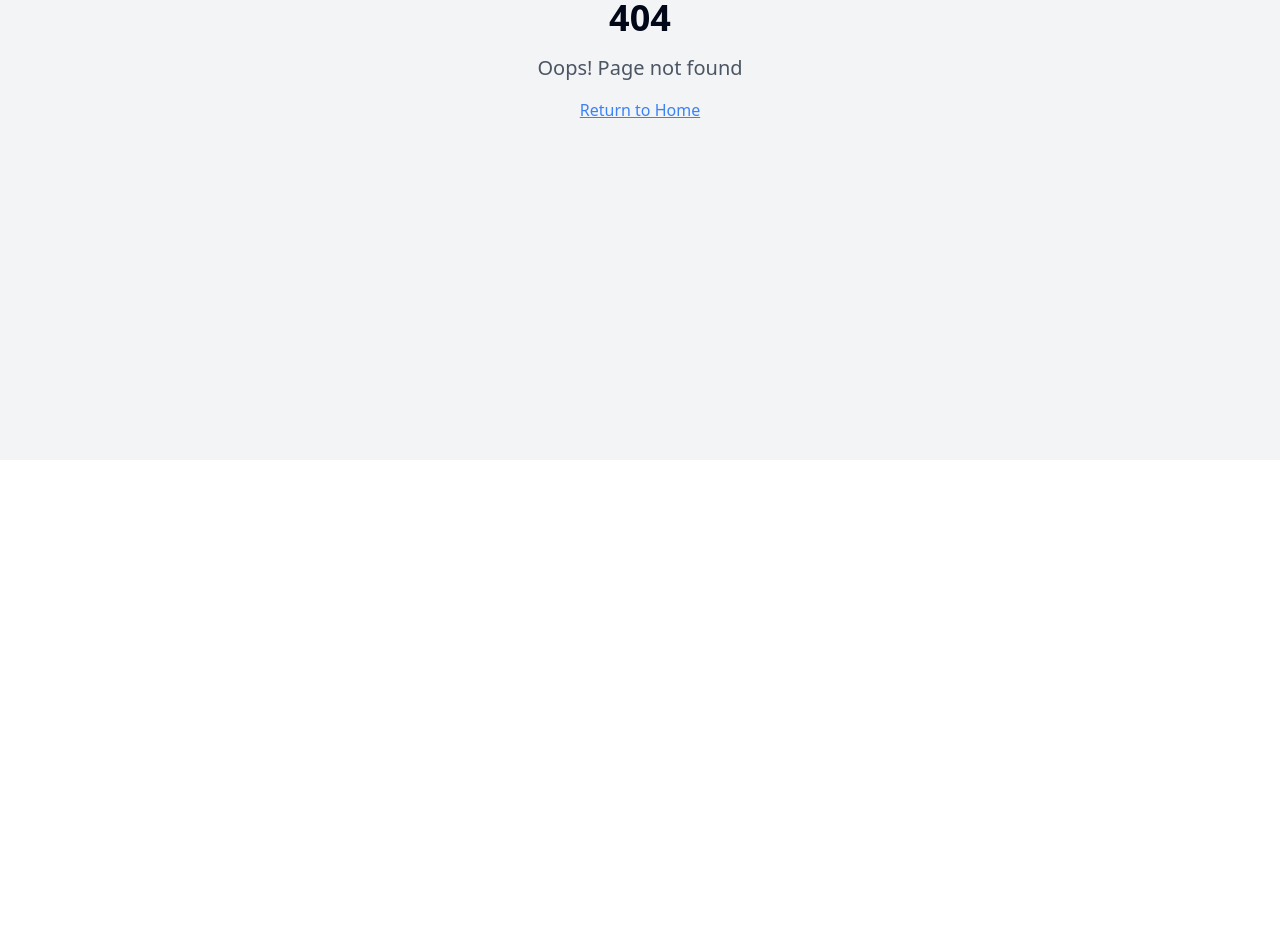
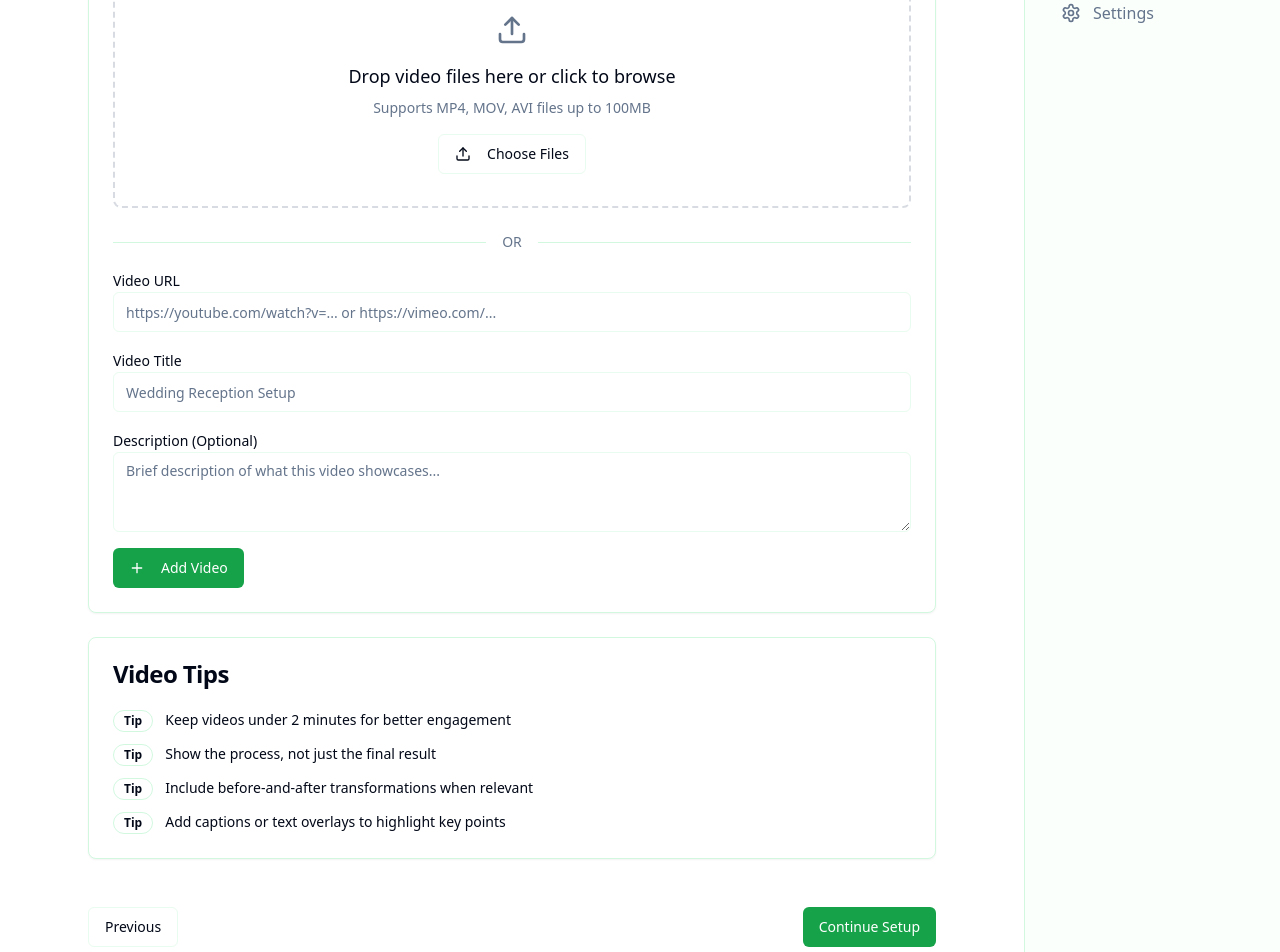
Before and after one commit to pinaflo/eventease-orchestra-platform, a React (Vite) app: page /dashboard/vendor-videos in a window 1280 px wide. Before the commit this address had no page. Shown: the part 340-1292 px from the top of the page. Before the commit the page ends 800 px from the top, so only its background shows below. Built offline with nearby package versions, Linux system fonts and the light colour scheme.

Commit message:
Add Video page for vendors
Created `src/pages/EventVendorVideo.tsx` for vendors to upload videos showcasing their services. Added a route for this new page in `src/App.tsx` and a "Next: Videos" button in `src/pages/EventVendorAvailability.tsx` to link to it.

```diff
--- a/src/App.tsx
+++ b/src/App.tsx
@@ -18,6 +18,7 @@ import VendorNetwork from "./pages/VendorNetwork";
 import EventVendorSetup from "./pages/EventVendorSetup";
 import EventVendorAvailability from "./pages/EventVendorAvailability";
 import EventVendorGallery from "./pages/EventVendorGallery";
+import EventVendorVideos from "./pages/EventVendorVideos";
 
 const queryClient = new QueryClient();
 
@@ -36,6 +37,7 @@ const App = () => (
             <Route path="vendor-setup" element={<EventVendorSetup />} />
             <Route path="vendor-availability" element={<EventVendorAvailability />} />
             <Route path="vendor-gallery" element={<EventVendorGallery />} />
+            <Route path="vendor-videos" element={<EventVendorVideos />} />
             <Route path="event-pricing" element={<EventPricing />} />
             <Route path="event-host" element={<EventHost />} />
             <Route path="event-agenda" element={<EventAgenda />} />
--- a/src/pages/EventVendorGallery.tsx
+++ b/src/pages/EventVendorGallery.tsx
@@ -288,18 +288,15 @@ const EventVendorGallery = () => {
       )}
 
       {/* Actions */}
-      <div className="flex gap-4">
-        <Button onClick={handleSave} className="flex-1">
-          Save Gallery
-        </Button>
+      <div className="flex justify-between">
         <Button variant="outline" asChild>
           <Link to="/dashboard/vendor-availability">
-            Back to Availability
+            Previous
           </Link>
         </Button>
-        <Button variant="secondary" asChild>
-          <Link to="/dashboard/vendor-setup">
-            Complete Setup
+        <Button asChild>
+          <Link to="/dashboard/vendor-videos">
+            Next: Service Videos
           </Link>
         </Button>
       </div>
--- /dev/null
+++ b/src/pages/EventVendorVideos.tsx
@@ -0,0 +1,236 @@
+import { useState } from "react";
+import { Card, CardContent, CardDescription, CardHeader, CardTitle } from "@/components/ui/card";
+import { Button } from "@/components/ui/button";
+import { Input } from "@/components/ui/input";
+import { Label } from "@/components/ui/label";
+import { Textarea } from "@/components/ui/textarea";
+import { Badge } from "@/components/ui/badge";
+import { useToast } from "@/hooks/use-toast";
+import { Upload, Video, Play, Plus, X } from "lucide-react";
+
+const EventVendorVideos = () => {
+  const { toast } = useToast();
+  const [videoUrl, setVideoUrl] = useState("");
+  const [videoTitle, setVideoTitle] = useState("");
+  const [videoDescription, setVideoDescription] = useState("");
+  const [videos, setVideos] = useState<Array<{
+    id: string;
+    title: string;
+    description: string;
+    url: string;
+    thumbnail: string;
+  }>>([]);
+
+  const handleAddVideo = () => {
+    if (!videoUrl || !videoTitle) {
+      toast({
+        title: "Missing Information",
+        description: "Please provide both video URL and title.",
+        variant: "destructive",
+      });
+      return;
+    }
+
+    const newVideo = {
+      id: Date.now().toString(),
+      title: videoTitle,
+      description: videoDescription,
+      url: videoUrl,
+      thumbnail: "/placeholder.svg"
+    };
+
+    setVideos([...videos, newVideo]);
+    setVideoUrl("");
+    setVideoTitle("");
+    setVideoDescription("");
+
+    toast({
+      title: "Video Added",
+      description: "Video has been added to your showcase.",
+    });
+  };
+
+  const handleRemoveVideo = (id: string) => {
+    setVideos(videos.filter(video => video.id !== id));
+  };
+
+  const handleFileUpload = () => {
+    toast({
+      title: "Storage Setup Required",
+      description: "Video upload functionality will be available once storage is configured.",
+      variant: "destructive",
+    });
+  };
+
+  return (
+    <div className="container mx-auto p-6 max-w-4xl">
+      <div className="mb-8">
+        <h1 className="text-3xl font-bold mb-2">Service Videos</h1>
+        <p className="text-muted-foreground">Add videos to highlight your services in action</p>
+      </div>
+
+      <div className="grid gap-6">
+        {/* Video Upload Section */}
+        <Card>
+          <CardHeader>
+            <CardTitle className="flex items-center gap-2">
+              <Video className="w-5 h-5" />
+              Upload Videos
+            </CardTitle>
+            <CardDescription>
+              Showcase your work with videos that demonstrate your skills and services
+            </CardDescription>
+          </CardHeader>
+          <CardContent className="space-y-6">
+            {/* File Upload */}
+            <div
+              className="border-2 border-dashed border-muted-foreground/25 rounded-lg p-8 text-center cursor-pointer hover:border-muted-foreground/50 transition-colors"
+              onClick={handleFileUpload}
+            >
+              <Upload className="w-8 h-8 mx-auto mb-4 text-muted-foreground" />
+              <p className="text-lg font-medium mb-2">Drop video files here or click to browse</p>
+              <p className="text-sm text-muted-foreground mb-4">
+                Supports MP4, MOV, AVI files up to 100MB
+              </p>
+              <Button variant="outline">
+                <Upload className="w-4 h-4 mr-2" />
+                Choose Files
+              </Button>
+            </div>
+
+            {/* Video URL Input */}
+            <div className="space-y-4">
+              <div className="flex items-center gap-4 text-sm text-muted-foreground">
+                <div className="flex-1 h-px bg-border"></div>
+                <span>OR</span>
+                <div className="flex-1 h-px bg-border"></div>
+              </div>
+
+              <div className="grid gap-4">
+                <div>
+                  <Label htmlFor="video-url">Video URL</Label>
+                  <Input
+                    id="video-url"
+                    type="url"
+                    placeholder="https://youtube.com/watch?v=... or https://vimeo.com/..."
+                    value={videoUrl}
+                    onChange={(e) => setVideoUrl(e.target.value)}
+                  />
+                </div>
+
+                <div>
+                  <Label htmlFor="video-title">Video Title</Label>
+                  <Input
+                    id="video-title"
+                    placeholder="Wedding Reception Setup"
+                    value={videoTitle}
+                    onChange={(e) => setVideoTitle(e.target.value)}
+                  />
+                </div>
+
+                <div>
+                  <Label htmlFor="video-description">Description (Optional)</Label>
+                  <Textarea
+                    id="video-description"
+                    placeholder="Brief description of what this video showcases..."
+                    rows={3}
+                    value={videoDescription}
+                    onChange={(e) => setVideoDescription(e.target.value)}
+                  />
+                </div>
+
+                <Button onClick={handleAddVideo} className="w-fit">
+                  <Plus className="w-4 h-4 mr-2" />
+                  Add Video
+                </Button>
+              </div>
+            </div>
+          </CardContent>
+        </Card>
+
+        {/* Video Gallery */}
+        {videos.length > 0 && (
+          <Card>
+            <CardHeader>
+              <CardTitle>Your Video Showcase</CardTitle>
+              <CardDescription>
+                {videos.length} video{videos.length !== 1 ? 's' : ''} in your portfolio
+              </CardDescription>
+            </CardHeader>
+            <CardContent>
+              <div className="grid gap-4 md:grid-cols-2">
+                {videos.map((video) => (
+                  <div key={video.id} className="relative group">
+                    <div className="aspect-video bg-muted rounded-lg overflow-hidden relative">
+                      <img
+                        src={video.thumbnail}
+                        alt={video.title}
+                        className="w-full h-full object-cover"
+                      />
+                      <div className="absolute inset-0 bg-black/50 flex items-center justify-center">
+                        <Play className="w-12 h-12 text-white" />
+                      </div>
+                      <Button
+                        variant="destructive"
+                        size="icon"
+                        className="absolute top-2 right-2 opacity-0 group-hover:opacity-100 transition-opacity"
+                        onClick={() => handleRemoveVideo(video.id)}
+                      >
+                        <X className="w-4 h-4" />
+                      </Button>
+                    </div>
+                    <div className="mt-2">
+                      <h4 className="font-medium">{video.title}</h4>
+                      {video.description && (
+                        <p className="text-sm text-muted-foreground mt-1">{video.description}</p>
+                      )}
+                    </div>
+                  </div>
+                ))}
+              </div>
+            </CardContent>
+          </Card>
+        )}
+
+        {/* Tips Section */}
+        <Card>
+          <CardHeader>
+            <CardTitle>Video Tips</CardTitle>
+          </CardHeader>
+          <CardContent>
+            <div className="grid gap-3 text-sm">
+              <div className="flex gap-3">
+                <Badge variant="outline" className="shrink-0">Tip</Badge>
+                <p>Keep videos under 2 minutes for better engagement</p>
+              </div>
+              <div className="flex gap-3">
+                <Badge variant="outline" className="shrink-0">Tip</Badge>
+                <p>Show the process, not just the final result</p>
+              </div>
+              <div className="flex gap-3">
+                <Badge variant="outline" className="shrink-0">Tip</Badge>
+                <p>Include before-and-after transformations when relevant</p>
+              </div>
+              <div className="flex gap-3">
+                <Badge variant="outline" className="shrink-0">Tip</Badge>
+                <p>Add captions or text overlays to highlight key points</p>
+              </div>
+            </div>
+          </CardContent>
+        </Card>
+
+        {/* Navigation */}
+        <div className="flex justify-between pt-6">
+          <Button variant="outline" onClick={() => window.history.back()}>
+            Previous
+          </Button>
+          <Button>
+            Continue Setup
+          </Button>
+        </div>
+      </div>
+    </div>
+  );
+};
+
+export default EventVendorVideos;
```
